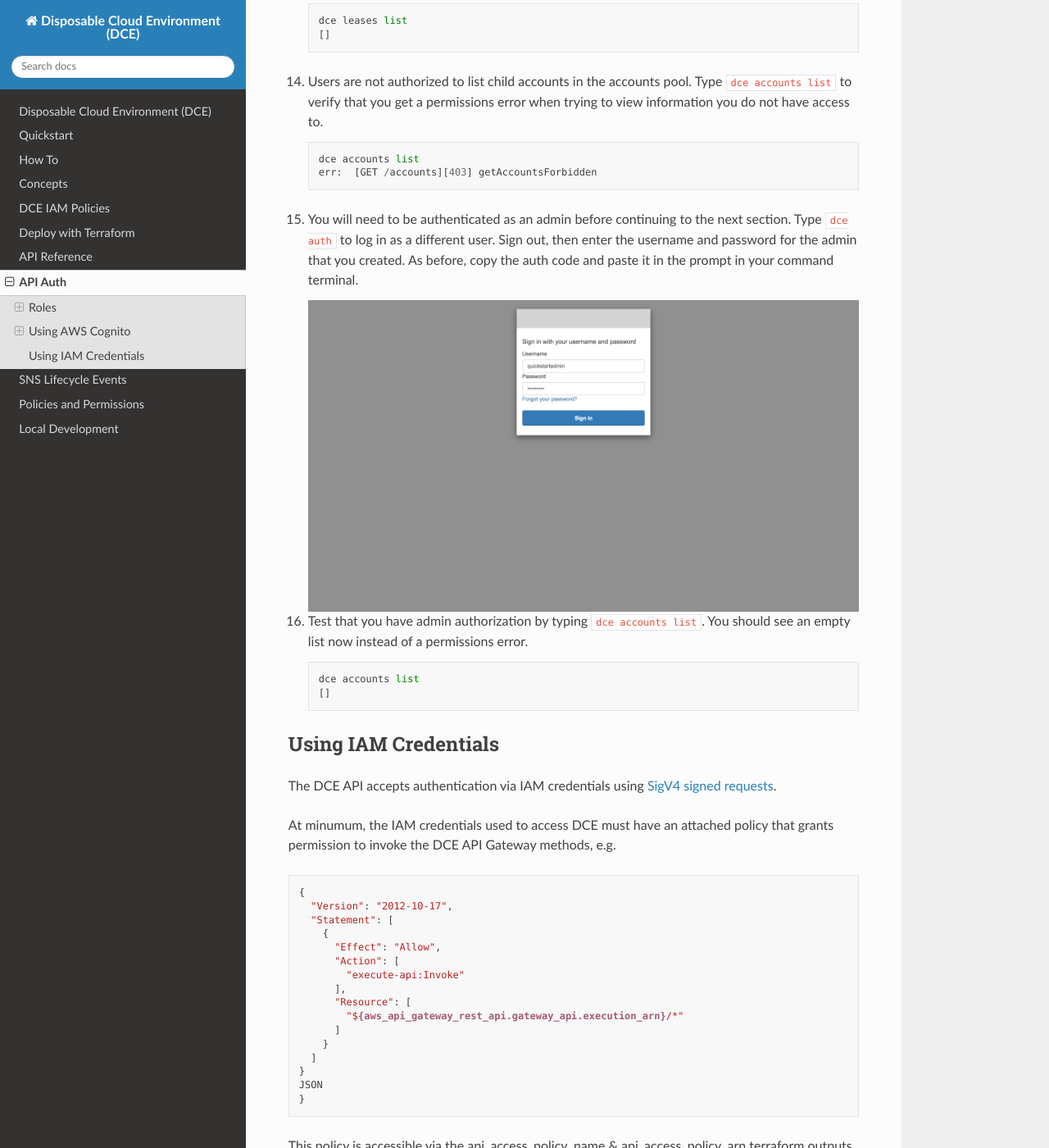
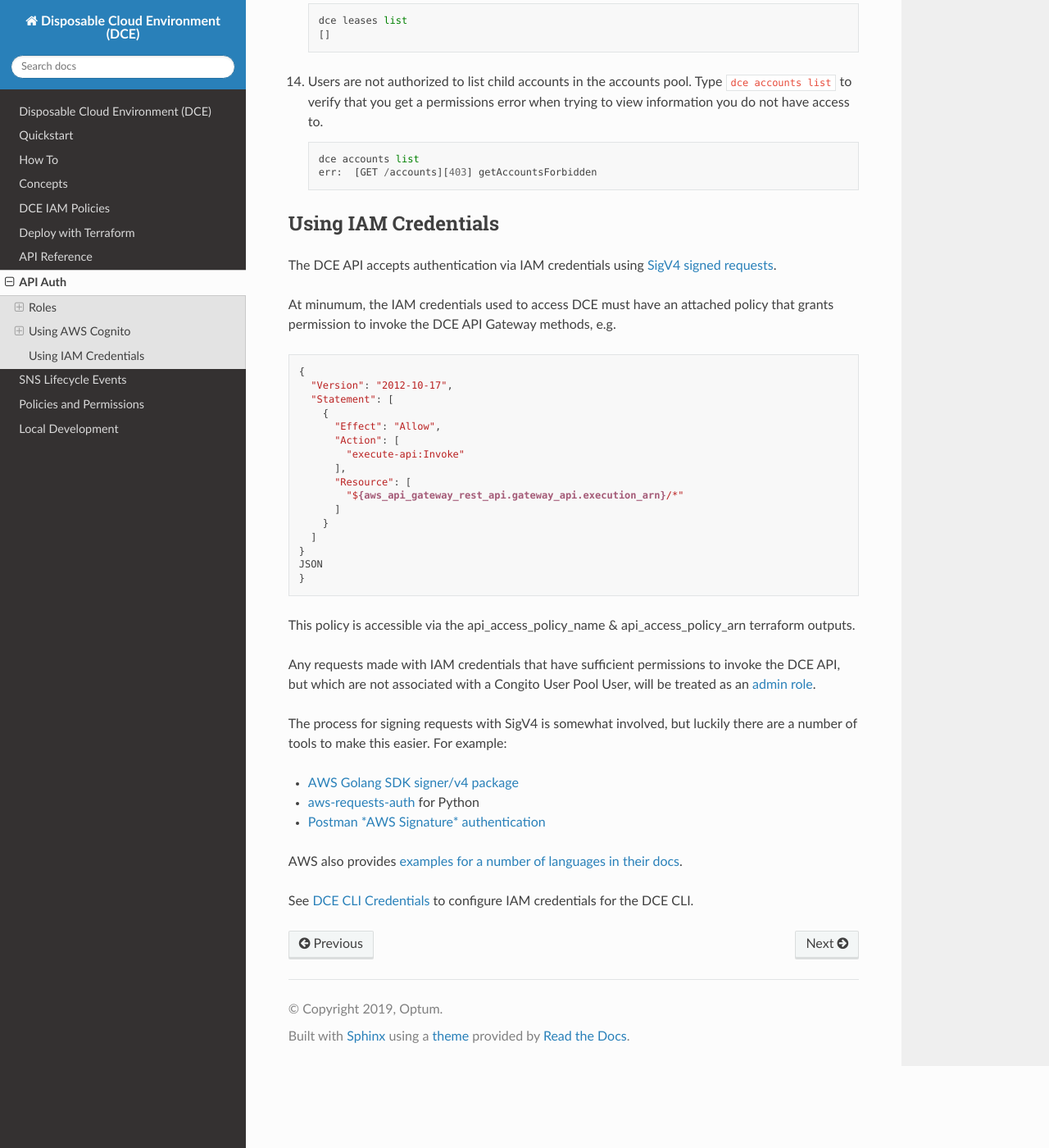
Before and after one commit to Optum/dce, a Sphinx documentation site: the page built from docs/api-auth.md, in a window 1280 px wide and 1400 px high, scrolled down 6049 px. Shown: the whole window at 82% size. Built offline with Sphinx 7.4.7 and the Read the Docs theme 2.0.0, drawn with Linux system fonts in a browser that asks for light colours.

Commit message:
Removed dce auth step

````diff
--- a/docs/api-auth.md
+++ b/docs/api-auth.md
@@ -97,19 +97,6 @@ view information you do not have access to.
     dce accounts list
     err:  [GET /accounts][403] getAccountsForbidden
     ```
-
-1. You will need to be authenticated as an admin before continuing to the next section. Type `dce auth` to log in as a different user. Sign out, then enter the username
-and password for the admin that you created. As before, copy the auth code and paste it in the prompt in your command terminal.
-
-    ![Admin login](./img/quickstartadminlogin.png)
-
-1. Test that you have admin authorization by typing `dce accounts list`. You should see an empty list now instead of a permissions error.
-
-    ```
-    dce accounts list
-    []
-    ```
-
 ## Using IAM Credentials
 
 The DCE API accepts authentication via IAM credentials using [SigV4 signed requests](https://docs.aws.amazon.com/general/latest/gr/sigv4_signing.html).
````
